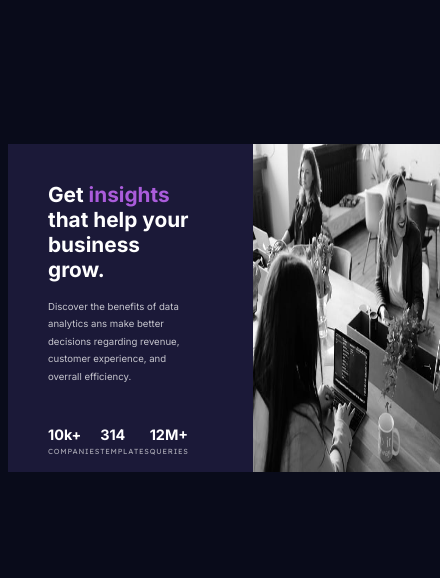
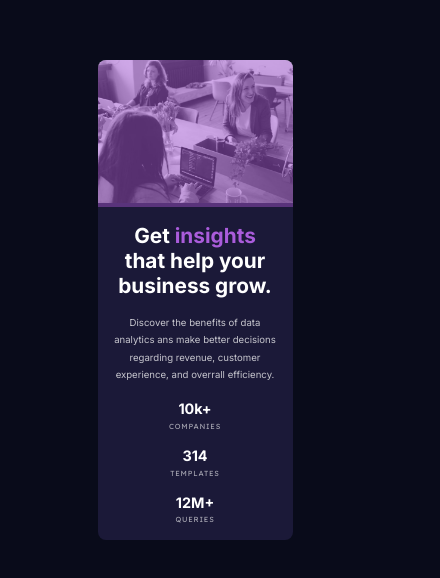
Before and after one commit to edivaldojrdev/frontend-mentor, a plain HTML site: page stats-preview-card-component/index.html in a window 390 px wide. Shown: the part 122-700 px from the top of the page, 440 px wide, since content can reach past the window. Drawn offline with Linux system fonts and the light colour scheme.

Commit message:
tentativa de corrigir responsividade

```diff
--- a/stats-preview-card-component/index.html
+++ b/stats-preview-card-component/index.html
@@ -44,7 +44,12 @@
                 </div>
             </div>
         </div>
-        <img src="src/images/image-header-desktop.jpg" alt="">
+        <div class="imgfull">
+            <picture>
+                <source media="(max-width: 653px)" srcset="src/images/image-header-mobile.jpg">
+                <img src="src/images/image-header-desktop.jpg" alt="">
+            </picture>
+        </div>
     </main>
 </body>
 </html>
--- a/stats-preview-card-component/src/style/style.css
+++ b/stats-preview-card-component/src/style/style.css
@@ -1,11 +1,18 @@
 @import url('https://fonts.googleapis.com/css2?family=Inter:wght@400;700&display=swap');
 
 @import url('https://fonts.googleapis.com/css2?family=Lexend+Deca&display=swap');
+
+*{
+    margin: 0px;
+    padding: 0px;
+    box-sizing: border-box;
+}
 
 :root{
     --cor00-mainbg: hsl(233, 47%, 7%);
     --cor01-cardbg: hsl(244, 38%, 16%);
     --cor02-accent: hsl(277, 64%, 61%);
+    --cor02-accent-t: hsla(277, 64%, 61%, 0.281);
     --cor03-w: hsl(0, 0%, 100%);
     --cor04-transparent-white-main-paragraph: hsla(0, 0%, 100%, 0.75);
     --cor05-transparent-white-stat-headings: hsla(0, 0%, 100%, 0.6);
@@ -22,16 +29,34 @@ body{
 main{
     display: flex;
     width: 650px;
+    border-radius: 1rem 1rem;
+}
+.imgfull{
+    width: 50%;
+    position: relative;
+}
+.imgfull::after{
+    position: absolute;
+    content: '';
+    height: 100%;
+    width: 100%;
+    left: 0;
+    top: 0;
+    background-color: var(--cor02-accent);
+    opacity: .5;
+    border-radius: 0rem 0.5rem 0.5rem 0rem;
 }
 img{
-    width: 50%;
+    width: 100%;
+    height: 100%;
+    border-radius: 0 0.5rem 0.5rem 0;
 }
 .skills{
     display: flex;
     flex-direction: row;
     justify-content: space-between;
 }
-.companies, .templates, .queries {
+.companies, .templates, .queries{
     display: flex;
     flex-direction: column;
 }
@@ -40,6 +65,8 @@ img{
     color: var(--cor03-w);
     font-family: var(--font-inter);
     padding: 1.5rem 4rem 1rem 2.5rem;
+    border-radius: 0.5rem 0 0 0.5rem;
+    width: 50%;
 }
 h1{
     font-size: 1.3rem;
@@ -65,3 +92,38 @@ h1 > span{
     font-family: var(--font-lexend);
     letter-spacing: 0.05rem;
 }
+@media screen and (max-width: 653px) {
+    main{
+        display: flex;
+        flex-direction: column;
+        justify-content: center;
+        align-items: center;
+    }
+    .imgfull{
+        order: -1;
+        border-radius: 0.5rem 0.5rem 0 0;
+    }
+    img{
+        border-radius: 0.5rem 0.5rem 0 0;
+    }
+    .imgfull::after{
+        border-radius: 0.5rem 0.5rem 0 0;
+    }
+    .informations{
+        border-radius: 0 0 0.5rem 0.5rem;
+        text-align: center;
+        padding: 1rem 1rem 1rem 1rem;
+    }
+    .skills{
+        flex-direction: column;
+    }
+    .descrition{
+        margin-bottom: 1rem;
+    }
+    .companies{
+        margin-bottom: 1rem;
+    }
+    .templates{
+        margin-bottom: 1rem;
+    }
+}
```
